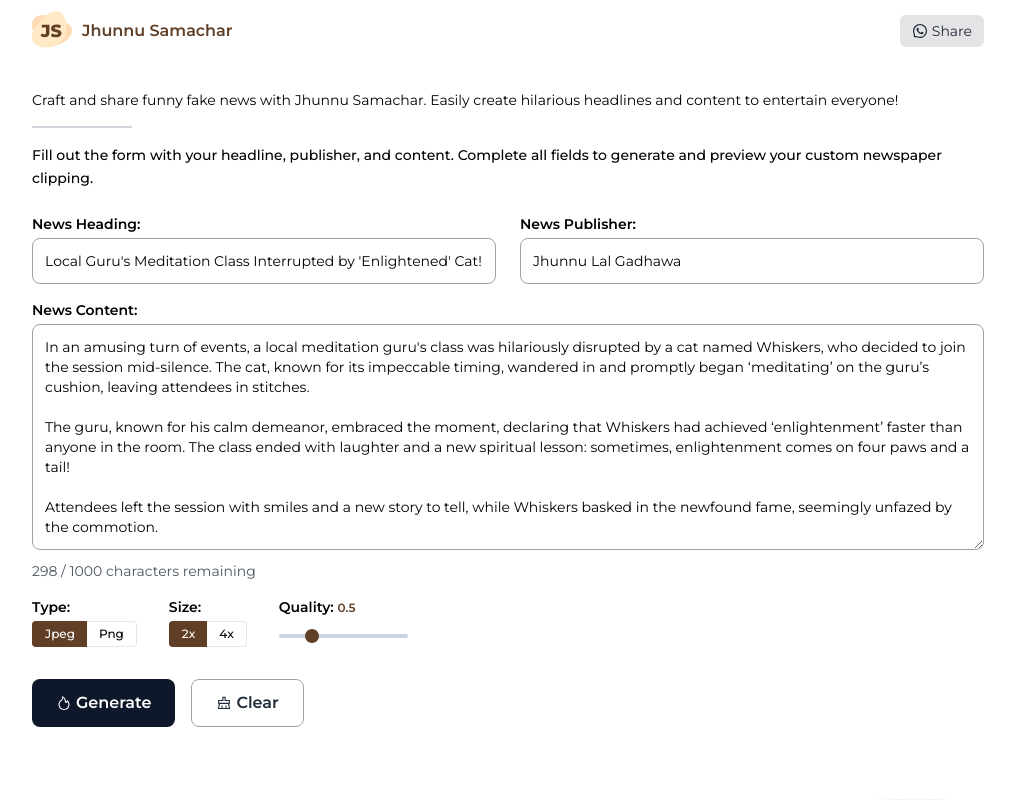
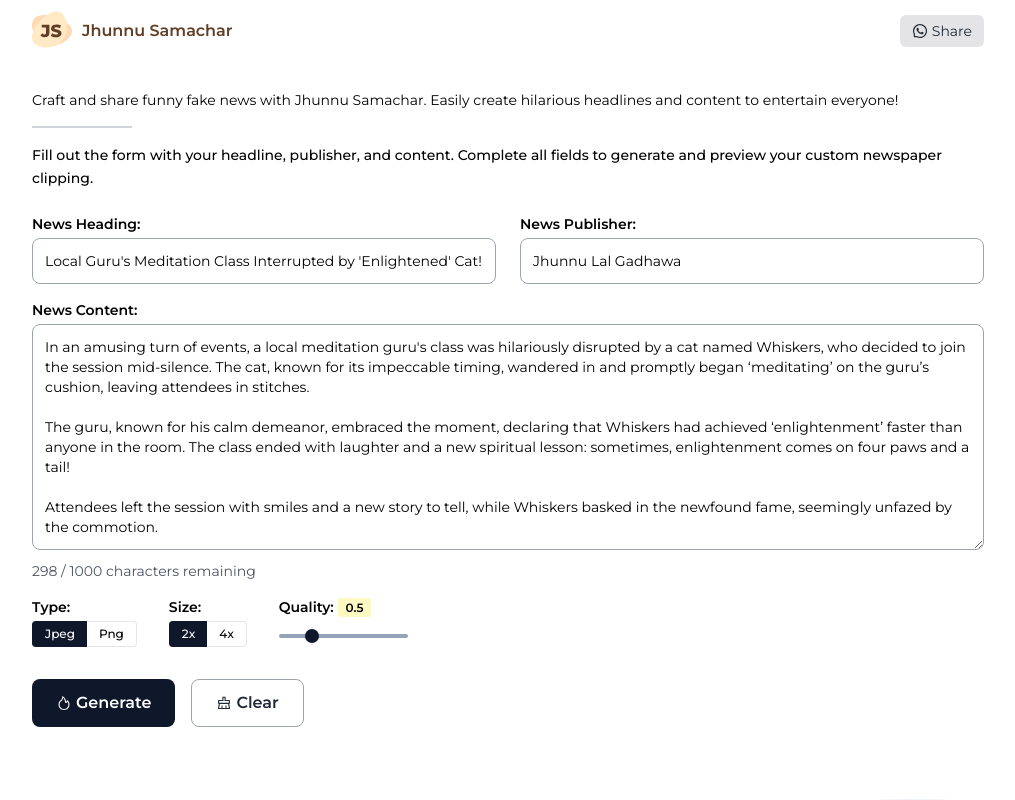
Before and after one commit to vijayhardaha/jhunnu-samachar, a Next.js app: page / in a window 1280 px wide. Shown: the top 800 px of the page, without its empty margins (132-1147 px from the left). Built offline with nearby package versions, Linux system fonts and the light colour scheme; no server answers; a web font is replaced by a local one.

Commit message:
refactor: adjust form ui

```diff
--- a/src/components/NewsForm.js
+++ b/src/components/NewsForm.js
@@ -180,14 +180,14 @@ const NewsForm = ({ news, setNews, setPreview }) => {
 						<div className="inline-flex">
 							<button
 								type="button"
-								className={`border border-r-0 rounded-l p-1 px-3 text-xs font-medium ${news.type === "jpeg" ? "bg-primary text-white border-primary" : ""}`}
+								className={`border border-r-0 rounded-l p-1 px-3 text-xs font-medium ${news.type === "jpeg" ? "bg-slate-900 text-white border-slate-900" : ""}`}
 								onClick={() => handleImageFormatChange("jpeg")}
 							>
 								Jpeg
 							</button>
 							<button
 								type="button"
-								className={`border border-l-0 rounded-r p-1 px-3 text-xs font-medium ${news.type === "png" ? "bg-primary text-white border-primary" : ""}`}
+								className={`border border-l-0 rounded-r p-1 px-3 text-xs font-medium ${news.type === "png" ? "bg-slate-900 text-white border-slate-900" : ""}`}
 								onClick={() => handleImageFormatChange("png")}
 							>
 								Png
@@ -201,14 +201,14 @@ const NewsForm = ({ news, setNews, setPreview }) => {
 						<div className="inline-flex">
 							<button
 								type="button"
-								className={`border border-r-0 rounded-l p-1 px-3 text-xs font-medium ${news.scale === 2 ? "bg-primary text-white border-primary" : ""}`}
+								className={`border border-r-0 rounded-l p-1 px-3 text-xs font-medium ${news.scale === 2 ? "bg-slate-900 text-white border-slate-900" : ""}`}
 								onClick={() => handleScaleChange(2)}
 							>
 								2x
 							</button>
 							<button
 								type="button"
-								className={`border border-l-0 rounded-r p-1 px-3 text-xs font-medium ${news.scale === 4 ? "bg-primary text-white border-primary" : ""}`}
+								className={`border border-l-0 rounded-r p-1 px-3 text-xs font-medium ${news.scale === 4 ? "bg-slate-900 text-white border-slate-900" : ""}`}
 								onClick={() => handleScaleChange(4)}
 							>
 								4x
@@ -218,7 +218,7 @@ const NewsForm = ({ news, setNews, setPreview }) => {
 
 					<div>
 						<label className="block mb-1 font-semibold text-sm">
-							Quality: <span className="text-xs text-primary">{news.quality}</span>
+							Quality: <span className="text-xs bg-yellow-100 px-2 py-0.5 rounded-sm">{news.quality}</span>
 						</label>
 						<div className="relative">
 							<input
@@ -228,7 +228,7 @@ const NewsForm = ({ news, setNews, setPreview }) => {
 								step="0.05"
 								value={news.quality}
 								onChange={handleQualityChange}
-								className="w-full h-1 bg-slate-300 appearance-none rounded-lg cursor-pointer focus:outline-none"
+								className="w-full h-1 bg-slate-400 appearance-none rounded-lg cursor-pointer focus:outline-none"
 								style={{
 									WebkitAppearance: "none",
 									appearance: "none",
@@ -241,14 +241,14 @@ const NewsForm = ({ news, setNews, setPreview }) => {
 									width: 14px;
 									height: 14px;
 									border-radius: 50%;
-									background: #603f26;
+									background: #0f172a;
 									cursor: pointer;
 								}
 								input[type="range"]::-moz-range-thumb {
 									width: 14px;
 									height: 14px;
 									border-radius: 50%;
-									background: #603f26;
+									background: #0f172a;
 									cursor: pointer;
 								}
 							`}</style>
```
